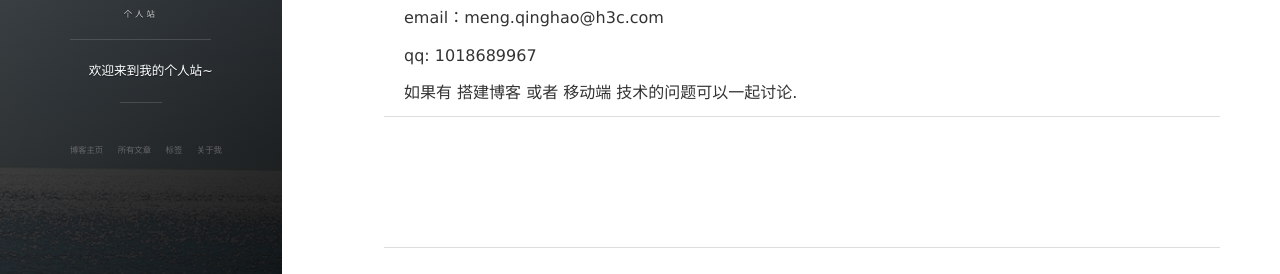
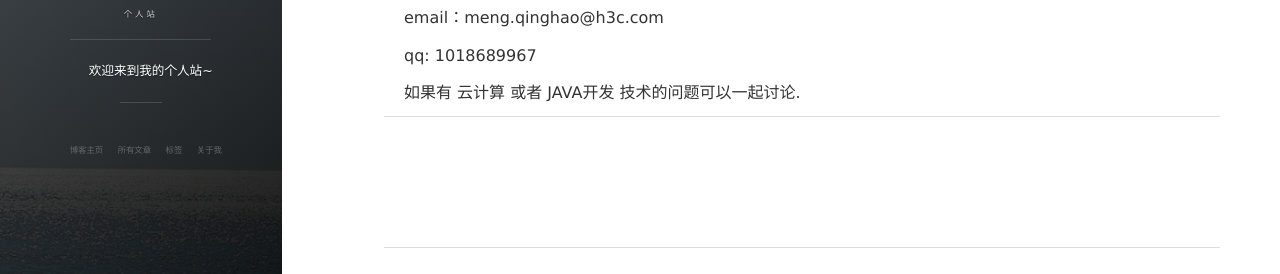
Before and after one commit to mengqinghao/mengqinghao.github.io, a Jekyll site: the page built from about.md, in a window 1280 px wide. Shown: the part 445-719 px from the top of the page. Built offline with Jekyll 4.4.1, drawn with Linux system fonts in a browser that asks for light colours; nearby versions of some CDN libraries; comment, search, counter and statistics services are not loaded.

Commit message:
修改个人描述

```diff
--- a/about.md
+++ b/about.md
@@ -45,7 +45,7 @@ email：meng.qinghao@h3c.com
 <p>
 qq: 1018689967
 <p>
-如果有 搭建博客 或者 移动端 技术的问题可以一起讨论.
+如果有 云计算 或者 JAVA开发 技术的问题可以一起讨论.
 <p>
 
 
```
